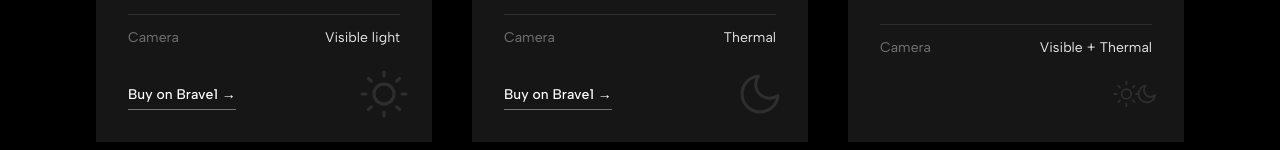
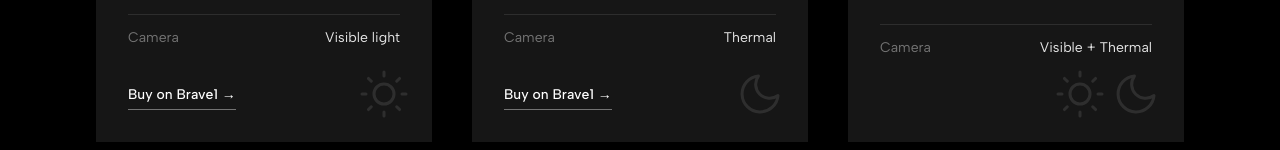
Before and after one commit to PavelShpagin/academia-web, a Next.js app: page /stabx in a window 1280 px wide. Shown: the part 802-952 px from the top of the page. Built offline with nearby package versions, Linux system fonts and the light colour scheme; a web font is replaced by a local one.

Commit message:
Fix day+night icons: same size as day/night (w-10/w-12 each)
Co-Authored-By: Claude Opus 4.6 (1M context) <noreply@anthropic.com>

```diff
--- a/src/app/stabx/page.tsx
+++ b/src/app/stabx/page.tsx
@@ -84,14 +84,18 @@ export default function StabXPage() {
                     </svg>
                   )}
                   {mod.icon === "both" && (
-                    <svg className="w-10 h-10 md:w-12 md:h-12" viewBox="0 0 40 24" fill="none" stroke="currentColor" strokeWidth="1.5" strokeLinecap="round" strokeLinejoin="round">
-                      <circle cx="12" cy="12" r="4" />
-                      <line x1="12" y1="2" x2="12" y2="4" /><line x1="12" y1="20" x2="12" y2="22" />
-                      <line x1="5.22" y1="5.22" x2="6.64" y2="6.64" /><line x1="17.36" y1="17.36" x2="18.78" y2="18.78" />
-                      <line x1="2" y1="12" x2="4" y2="12" /><line x1="20" y1="12" x2="22" y2="12" />
-                      <line x1="5.22" y1="18.78" x2="6.64" y2="17.36" /><line x1="17.36" y1="6.64" x2="18.78" y2="5.22" />
-                      <path d="M36 12.79A7 7 0 1 1 28.21 5 5.5 5.5 0 0 0 36 12.79z" />
-                    </svg>
+                    <div className="flex gap-2">
+                      <svg className="w-10 h-10 md:w-12 md:h-12" viewBox="0 0 24 24" fill="none" stroke="currentColor" strokeWidth="1.5" strokeLinecap="round" strokeLinejoin="round">
+                        <circle cx="12" cy="12" r="5" />
+                        <line x1="12" y1="1" x2="12" y2="3" /><line x1="12" y1="21" x2="12" y2="23" />
+                        <line x1="4.22" y1="4.22" x2="5.64" y2="5.64" /><line x1="18.36" y1="18.36" x2="19.78" y2="19.78" />
+                        <line x1="1" y1="12" x2="3" y2="12" /><line x1="21" y1="12" x2="23" y2="12" />
+                        <line x1="4.22" y1="19.78" x2="5.64" y2="18.36" /><line x1="18.36" y1="5.64" x2="19.78" y2="4.22" />
+                      </svg>
+                      <svg className="w-10 h-10 md:w-12 md:h-12" viewBox="0 0 24 24" fill="none" stroke="currentColor" strokeWidth="1.5" strokeLinecap="round" strokeLinejoin="round">
+                        <path d="M21 12.79A9 9 0 1 1 11.21 3 7 7 0 0 0 21 12.79z" />
+                      </svg>
+                    </div>
                   )}
                 </div>
                 <div className="flex items-center justify-center py-8 mb-6">
```
